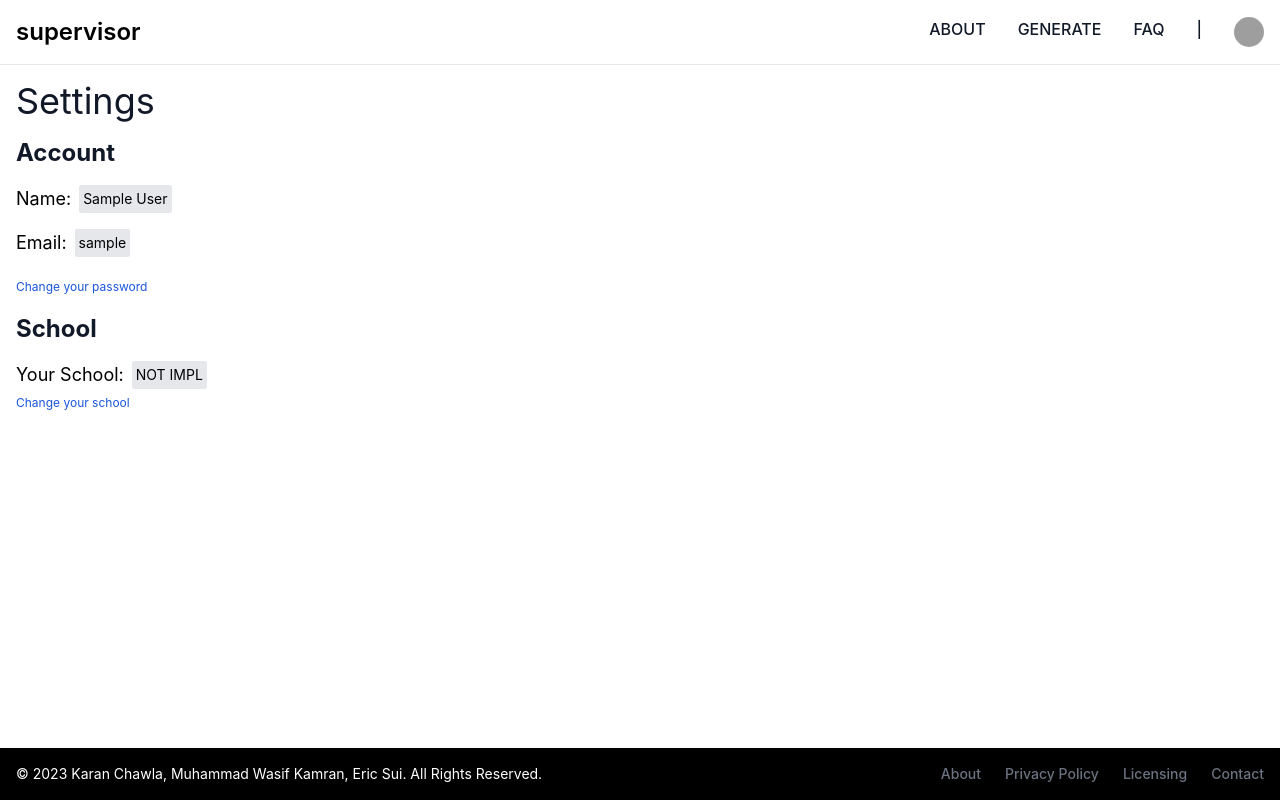
After one commit to muwasifk/supervision, a Django app: page /settings/ in a window 1280 px wide. The commit adds this page. Run offline with Django 5.2, Linux system fonts and the light colour scheme; the visitor is signed in with stand-in values (Sample User, id 1); some libraries are stand-ins or nearby versions; some web fonts are replaced; grey boxes are pictures that could not be loaded.

Commit message:
Created settings page
Co-Authored-By: Karan Chawla <87392846+KaranChawlaD@users.noreply.github.com>

```diff
--- a/core/views/generic.py
+++ b/core/views/generic.py
@@ -13,3 +13,6 @@ class AboutView(TemplateView):
 
 class FAQView(TemplateView):
     template_name = "faq.html"
+
+class SettingsView(TemplateView):
+    template_name = "settings.html"
--- a/static/src/output.css
+++ b/static/src/output.css
@@ -924,16 +924,16 @@ input[type="range"]::-ms-fill-lower {
   margin: auto;
 }
 
-.mx-2 {
-  margin-left: 0.5rem;
-  margin-right: 0.5rem;
-}
-
 .mx-3 {
   margin-left: 0.75rem;
   margin-right: 0.75rem;
 }
 
+.mx-4 {
+  margin-left: 1rem;
+  margin-right: 1rem;
+}
+
 .mx-auto {
   margin-left: auto;
   margin-right: auto;
@@ -949,11 +949,6 @@ input[type="range"]::-ms-fill-lower {
   margin-bottom: 1rem;
 }
 
-.mx-4 {
-  margin-left: 1rem;
-  margin-right: 1rem;
-}
-
 .mb-1 {
   margin-bottom: 0.25rem;
 }
@@ -1198,6 +1181,14 @@ input[type="range"]::-ms-fill-lower {
   border-radius: 0.75rem;
 }
 
+.rounded-full {
+  border-radius: 9999px;
+}
+
+.rounded-sm {
+  border-radius: 0.125rem;
+}
+
 .rounded-e-lg {
   border-start-end-radius: 0.5rem;
   border-end-end-radius: 0.5rem;
@@ -1398,6 +1380,15 @@ input[type="range"]::-ms-fill-lower {
   padding: 1.5rem;
 }
 
+.p-1 {
+  padding: 0.25rem;
+}
+
+.px-16 {
+  padding-left: 4rem;
+  padding-right: 4rem;
+}
+
 .px-3 {
   padding-left: 0.75rem;
   padding-right: 0.75rem;
@@ -1487,6 +1473,11 @@ input[type="range"]::-ms-fill-lower {
   line-height: 1.75rem;
 }
 
+.text-xs {
+  font-size: 0.75rem;
+  line-height: 1rem;
+}
+
 .font-bold {
   font-weight: 700;
 }
@@ -1564,9 +1560,9 @@ input[type="range"]::-ms-fill-lower {
   color: rgb(255 255 255 / var(--tw-text-opacity));
 }
 
-.text-blue-500 {
+.text-blue-700 {
   --tw-text-opacity: 1;
-  color: rgb(63 131 248 / var(--tw-text-opacity));
+  color: rgb(26 86 219 / var(--tw-text-opacity));
 }
 
 .shadow {
--- a/supervision/urls.py
+++ b/supervision/urls.py
@@ -25,4 +25,6 @@ urlpatterns = [
     path("faq/", views.FAQView.as_view(), name="faq"),
     path("register/", views.RegisterView.as_view(), name="register"),
     path("login/", views.LoginView.as_view(), name="login"),
+    path("settings/", views.SettingsView.as_view(), name="settings"),
+    path("logout/", views.LogoutView.as_view(), name="logout"),
 ]
--- a/templates/_base.html
+++ b/templates/_base.html
@@ -41,12 +41,17 @@
                 <li>
                   <p href="#" class="block rounded px-3 py-2 text-gray-900 md:border-0 md:p-0 dark:text-white">|</p>
                 </li>
+                {% if user.is_authenticated %}
+                <img src = "https://www.gravatar.com/avatar/799ef4798764c437acee6c92dc6ede21?d=retro" class="rounded-full" style = "height: 30px; width: 30px;"/>
+                {% else %}
                 <li>
-                  <a href="/login/" class="block rounded px-3 py-2 text-gray-900 hover:bg-gray-100 md:border-0 md:p-0 md:hover:bg-transparent md:hover:text-blue-700 dark:text-white dark:hover:bg-gray-700 dark:hover:text-white md:dark:hover:bg-transparent md:dark:hover:text-blue-500">SIGN IN</a>
-                </li>
-                <li>
-                  <a href="/register/" class="block rounded px-3 py-2 text-gray-900 hover:bg-gray-100 md:border-0 md:p-0 md:hover:bg-transparent md:hover:text-blue-700 dark:text-white dark:hover:bg-gray-700 dark:hover:text-white md:dark:hover:bg-transparent md:dark:hover:text-blue-500">SIGN UP</a>
-                </li>
+                        <a href="/login/" class="block rounded px-3 py-2 text-gray-900 hover:bg-gray-100 md:border-0 md:p-0 md:hover:bg-transparent md:hover:text-blue-700 dark:text-white dark:hover:bg-gray-700 dark:hover:text-white md:dark:hover:bg-transparent md:dark:hover:text-blue-500">SIGN IN</a>
+                      </li>
+                      <li>
+                        <a href="/register/" class="block rounded px-3 py-2 text-gray-900 hover:bg-gray-100 md:border-0 md:p-0 md:hover:bg-transparent md:hover:text-blue-700 dark:text-white dark:hover:bg-gray-700 dark:hover:text-white md:dark:hover:bg-transparent md:dark:hover:text-blue-500">SIGN UP</a>
+                      </li>
+                {% endif %}
+
               </ul>
             </div>
           </div>
--- /dev/null
+++ b/templates/settings.html
@@ -0,0 +1,25 @@
+{% extends "_base.html" %}
+
+{% block content %}
+
+<section>
+        <h1 class="p-4 text-4xl text-gray-900">Settings</h1>
+        <h1 class="mx-4 text-2xl font-bold text-gray-900">Account</h1>
+        <div class="m-4 flex items-center">
+          <p class="mr-2 text-lg">Name:</p>
+          <div class="rounded-sm bg-gray-200 p-1 text-sm">{{ user.first_name }} {{user.last_name}}</div>
+        </div>
+        <div class="m-4 flex items-center">
+          <p class="mr-2 text-lg">Email:</p>
+          <div class="rounded-sm bg-gray-200 p-1 text-sm">{{ user.username }}</div>
+        </div>
+        <a href="#" class="mx-4 text-xs text-blue-700">Change your password</a>
+        <h1 class="m-4 text-2xl font-bold text-gray-900">School</h1>
+        <div class="mx-4 flex items-center">
+          <p class="mr-2 text-lg">Your School:</p>
+          <div class="rounded-sm bg-gray-200 p-1 text-sm">NOT IMPL</div>
+        </div>
+        <a href="#" class="mx-4 text-xs text-blue-700">Change your school</a>
+      </section>
+
+{% endblock content %}
```
Also changed, not shown: other parts of static/src/output.css (+10 -45 lines), core/views/authen.py (+21 -0 lines).
